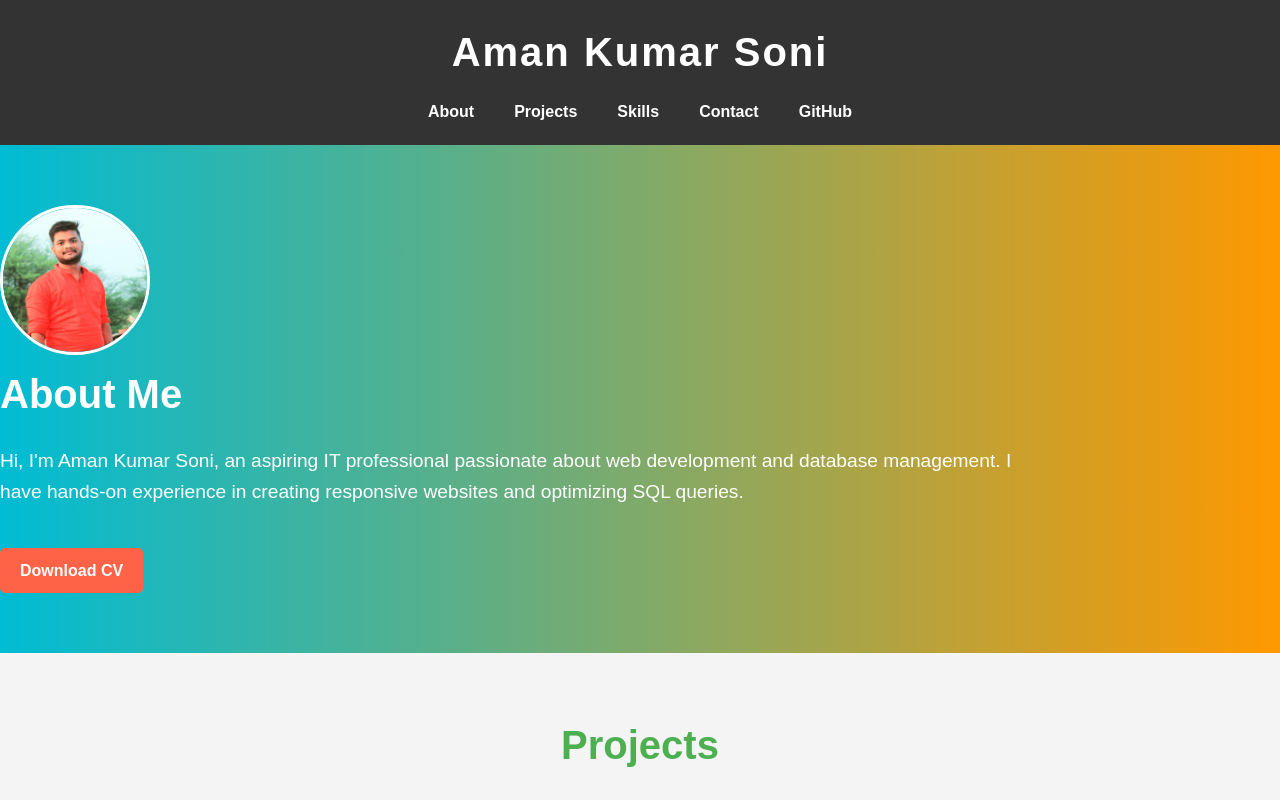
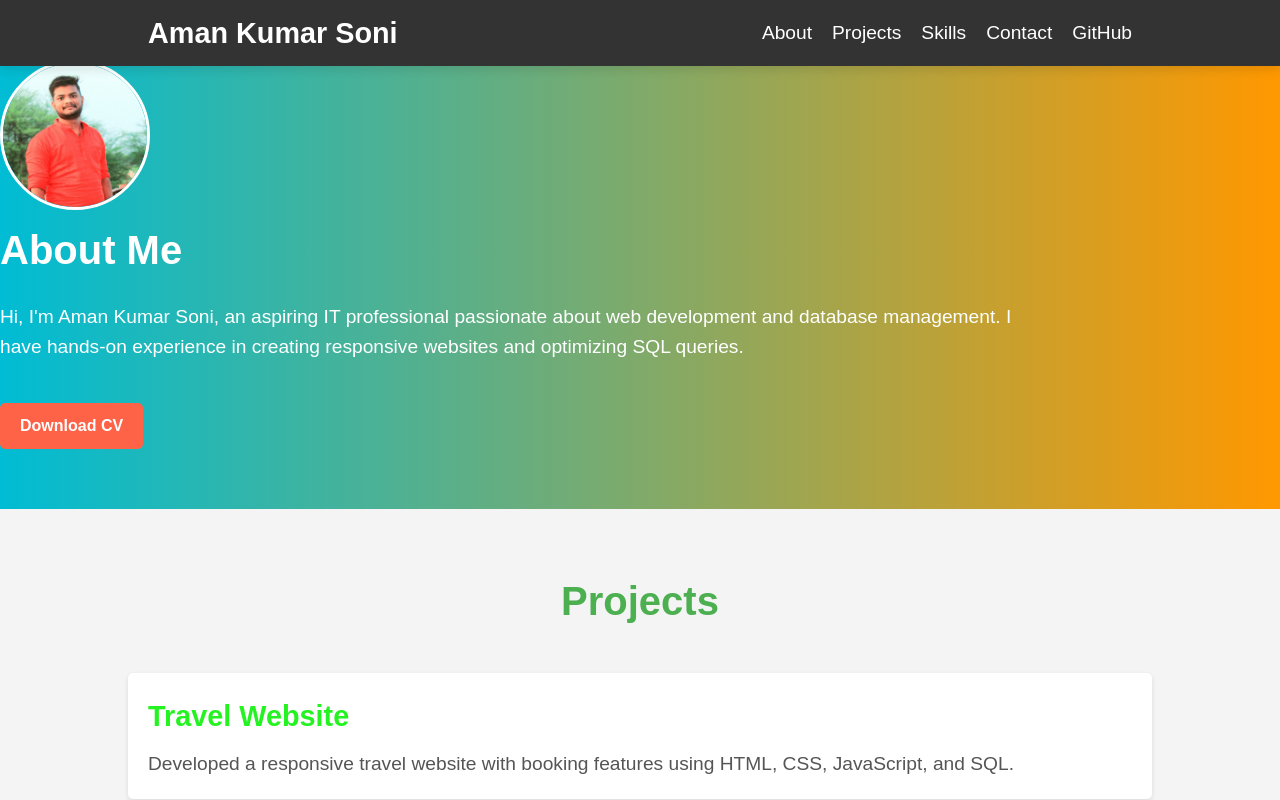
Before and after one commit to amansoni2000/Portfolio, a plain HTML site: page index.html in a window 1280 px wide. Shown: the top 800 px of the page. Drawn offline with Linux system fonts and the light colour scheme.

Commit message:
Update style.css

```diff
--- a/style.css
+++ b/style.css
@@ -17,44 +17,56 @@ body {
     margin: 0 auto;
 }
 
-/* Header */
+/* Header Styles */
 header {
     background-color: #333;
-    color: white;
-    padding: 20px 0;
-    position: sticky;
+    padding: 10px 0; /* Reduced padding to make it more compact */
+    position: fixed;
     top: 0;
-    z-index: 1000;
+    left: 0;
+    right: 0;
+    z-index: 1000; /* Ensures the header stays on top of other content */
+    box-shadow: 0px 4px 10px rgba(0, 0, 0, 0.1); /* Optional: Add a subtle shadow for the header */
+}
+
+header .container {
+    display: flex;
+    justify-content: space-between;
+    align-items: center;
+    padding: 0 20px; /* Added some horizontal padding */
 }
 
 header h1 {
-    text-align: center;
-    font-size: 2.5em;
+    font-size: 1.8em;
+    color: white;
     font-weight: bold;
-    letter-spacing: 2px;
+    margin: 0; /* Removed any margin to keep it neat */
 }
 
 nav ul {
+    list-style-type: none;
+    margin: 0;
+    padding: 0;
     display: flex;
-    justify-content: center;
-    list-style: none;
-    margin-top: 15px;
+    gap: 20px; /* Controls the space between the links */
 }
 
 nav ul li {
-    margin: 0 20px;
+    display: inline-block;
 }
 
 nav ul li a {
     text-decoration: none;
     color: white;
-    font-weight: bold;
-    transition: color 0.3s ease;
+    font-size: 1.2em;
+    font-weight: 500;
+    transition: color 0.3s;
 }
 
 nav ul li a:hover {
-    color: #ff6347;
+    color: #ff5722;
 }
+
 
 /* About Section */
 .about {
```
